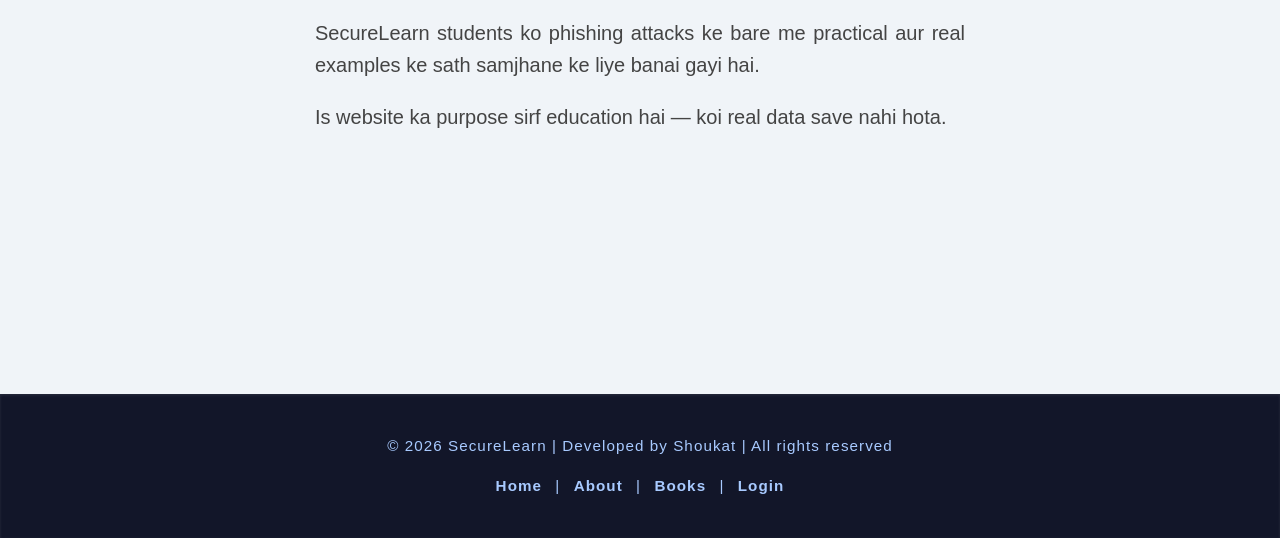
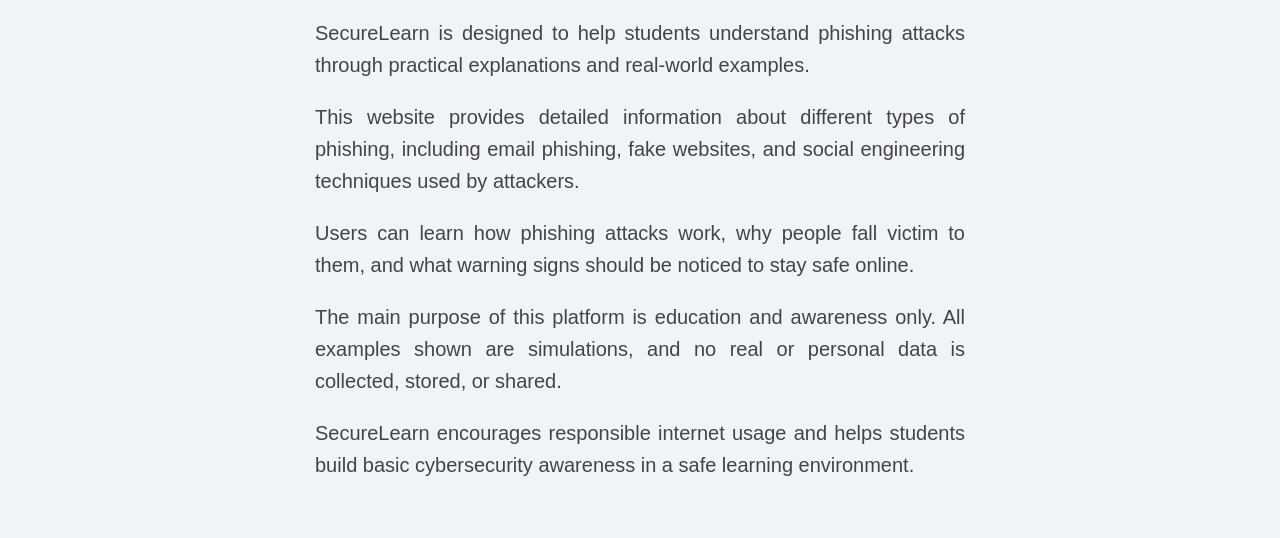
Before and after one commit to muhammadshoukat2030/uni, a plain HTML site: page about.html in a window 1280 px wide. Shown: the part 262-800 px from the top of the page. Drawn offline with Linux system fonts and the light colour scheme.

Commit message:
about page updated

```diff
--- a/about.html
+++ b/about.html
@@ -1,14 +1,18 @@
 <!DOCTYPE html>
 <html lang="en">
+
 <head>
   <meta charset="UTF-8" />
   <meta name="viewport" content="width=device-width, initial-scale=1" />
   <title>About | SecureLearn</title>
   <style>
     /* Reset */
-    *, *::before, *::after {
+    *,
+    *::before,
+    *::after {
       box-sizing: border-box;
     }
+
     body {
       margin: 0;
       font-family: 'Poppins', sans-serif;
@@ -20,14 +24,17 @@
       scroll-behavior: smooth;
       line-height: 1.6;
     }
+
     a {
       text-decoration: none;
       color: inherit;
     }
+
     ul {
       list-style: none;
       padding-left: 0;
     }
+
     /* NAVIGATION */
     nav {
       background: #121629;
@@ -35,13 +42,14 @@
       display: flex;
       align-items: center;
       justify-content: space-between;
-      box-shadow: 0 4px 15px rgba(0,0,0,0.15);
+      box-shadow: 0 4px 15px rgba(0, 0, 0, 0.15);
       position: sticky;
       top: 0;
       z-index: 1000;
       user-select: none;
       flex-wrap: wrap;
     }
+
     nav h1 {
       font-weight: 700;
       font-size: 1.5rem;
@@ -50,10 +58,12 @@
       margin: 0;
       cursor: default;
     }
+
     nav .nav-links {
       display: flex;
       gap: 2rem;
     }
+
     nav .nav-links a {
       color: #a8caff;
       font-weight: 600;
@@ -64,11 +74,13 @@
       position: relative;
       white-space: nowrap;
     }
+
     nav .nav-links a:hover,
     nav .nav-links a.active {
       color: #ffffff;
       border-color: #4285f4;
     }
+
     nav .nav-links a.active::after {
       content: '';
       position: absolute;
@@ -89,12 +101,14 @@
       text-align: center;
       flex-grow: 1;
     }
+
     section h1 {
       font-size: 2.8rem;
       color: #121629;
       margin-bottom: 1rem;
       user-select: none;
     }
+
     section p {
       font-size: 1.25rem;
       color: #444;
@@ -116,6 +130,7 @@
       user-select: none;
       letter-spacing: 0.07em;
     }
+
     footer a {
       color: #a8caff;
       text-decoration: none;
@@ -123,6 +138,7 @@
       font-weight: 600;
       transition: color 0.3s ease;
     }
+
     footer a:hover {
       color: #ffffff;
     }
@@ -132,22 +148,28 @@
       nav {
         padding: 1rem;
       }
+
       nav h2 {
         font-size: 1.3rem;
       }
+
       nav a {
         font-size: 0.95rem;
       }
+
       section h1 {
         font-size: 2rem;
       }
+
       section p {
         font-size: 1rem;
         max-width: 90%;
       }
+
       footer {
         font-size: 0.9rem;
       }
+
       footer a {
         margin: 0 6px;
         font-size: 0.9rem;
@@ -155,13 +177,14 @@
     }
   </style>
 </head>
+
 <body>
 
   <nav>
     <h1>University Digital Library</h1>
     <div class="nav-links" role="navigation" aria-label="Primary navigation">
       <a href="index.html">Home</a>
-    <a href="about.html"  class="active" aria-current="page">About</a>
+      <a href="about.html" class="active" aria-current="page">About</a>
       <a href="book.html">Books</a>
       <a href="login.html">Login</a>
     </div>
@@ -170,12 +193,27 @@
   <section>
     <h1>About This Website</h1>
     <p>
-    SecureLearn students ko phishing attacks ke bare me practical aur real examples ke sath samjhane ke liye banai gayi hai.
+      SecureLearn is designed to help students understand phishing attacks through practical explanations and real-world
+      examples.
     </p>
     <p>
-    Is website ka purpose sirf education hai — koi real data save nahi hota.
+      This website provides detailed information about different types of phishing, including email phishing, fake
+      websites, and social engineering techniques used by attackers.
+    </p>
+    <p>
+      Users can learn how phishing attacks work, why people fall victim to them, and what warning signs should be
+      noticed to stay safe online.
+    </p>
+    <p>
+      The main purpose of this platform is education and awareness only. All examples shown are simulations, and no real
+      or personal data is collected, stored, or shared.
+    </p>
+    <p>
+      SecureLearn encourages responsible internet usage and helps students build basic cybersecurity awareness in a safe
+      learning environment.
     </p>
   </section>
+
 
   <footer>
     <p>
@@ -190,4 +228,5 @@
   </footer>
 
 </body>
+
 </html>
```
Lines whose indentation alone changed are shown as unchanged.
